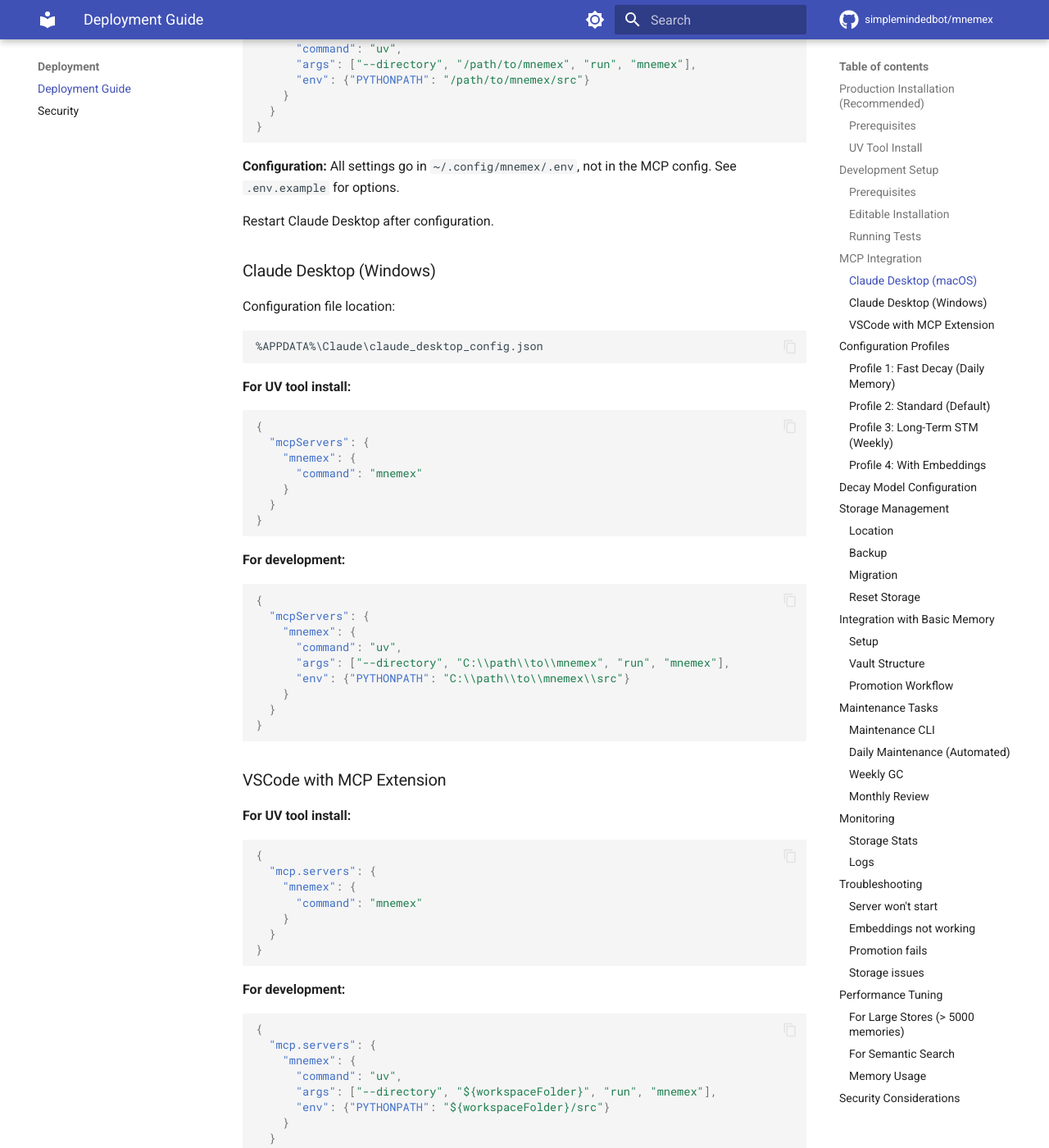
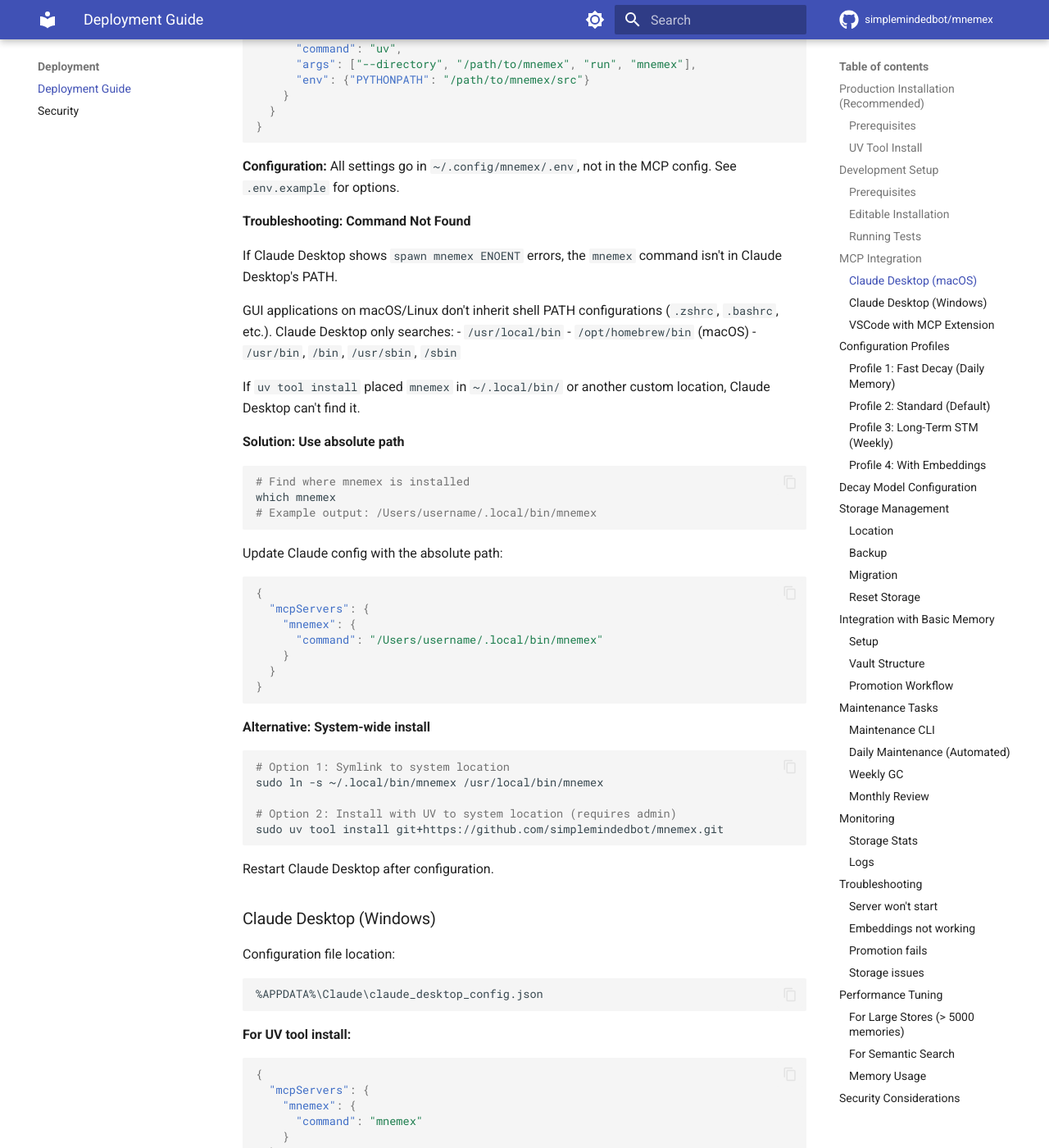
Before and after one commit to mnemexai/mnemex, an MkDocs documentation site: the page built from docs/deployment.md, in a window 1280 px wide and 1400 px high, scrolled down 2209 px. Shown: the whole window at 82% size. Built offline with MkDocs 1.6.1 and Material for MkDocs 9.7.7, drawn with Linux system fonts in a browser that asks for light colours; comment, search, counter and statistics services are not loaded.

Commit message:
docs: add PATH troubleshooting for Claude Desktop on macOS/Linux
- Add troubleshooting section to README.md explaining GUI app PATH limitations
- Update ELI5.md with beginner-friendly PATH fix instructions
- Update docs/deployment.md with detailed PATH configuration guidance
- Document why GUI apps don't inherit shell PATH (~/.zshrc, ~/.bashrc)
- Provide solutions: absolute path, symlink, and system-wide options
- Address common 'spawn mnemex ENOENT' error on macOS/Linux

Fixes issue where uv tool install places mnemex in ~/.local/bin which
isn't in Claude Desktop's default PATH.

🤖 Generated with [Claude Code](https://claude.com/claude-code)

Co-Authored-By: Claude <noreply@anthropic.com>

````diff
--- a/docs/deployment.md
+++ b/docs/deployment.md
@@ -107,6 +107,47 @@ Configuration file location:
 ```
 
 **Configuration:** All settings go in `~/.config/mnemex/.env`, not in the MCP config. See `.env.example` for options.
+
+**Troubleshooting: Command Not Found**
+
+If Claude Desktop shows `spawn mnemex ENOENT` errors, the `mnemex` command isn't in Claude Desktop's PATH.
+
+GUI applications on macOS/Linux don't inherit shell PATH configurations (`.zshrc`, `.bashrc`, etc.). Claude Desktop only searches:
+- `/usr/local/bin`
+- `/opt/homebrew/bin` (macOS)
+- `/usr/bin`, `/bin`, `/usr/sbin`, `/sbin`
+
+If `uv tool install` placed `mnemex` in `~/.local/bin/` or another custom location, Claude Desktop can't find it.
+
+**Solution: Use absolute path**
+
+```bash
+# Find where mnemex is installed
+which mnemex
+# Example output: /Users/username/.local/bin/mnemex
+```
+
+Update Claude config with the absolute path:
+
+```json
+{
+  "mcpServers": {
+    "mnemex": {
+      "command": "/Users/username/.local/bin/mnemex"
+    }
+  }
+}
+```
+
+**Alternative: System-wide install**
+
+```bash
+# Option 1: Symlink to system location
+sudo ln -s ~/.local/bin/mnemex /usr/local/bin/mnemex
+
+# Option 2: Install with UV to system location (requires admin)
+sudo uv tool install git+https://github.com/simplemindedbot/mnemex.git
+```
 
 Restart Claude Desktop after configuration.
 
````
Also changed, not shown: ELI5.md (+23 -0 lines), README.md (+51 -0 lines).
